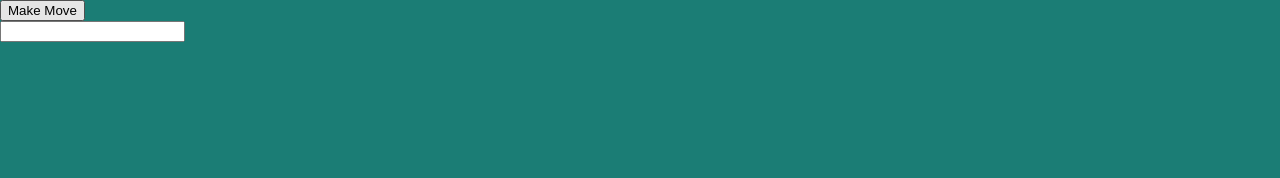
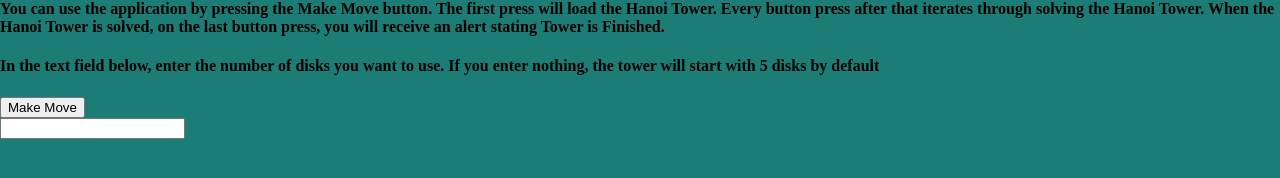
Before and after one commit to CoreyWhite22/Hanoi-Tower, a plain HTML site: page index.html in a window 1280 px wide. Drawn offline with Linux system fonts and the light colour scheme.

Commit message:
Update index.html

```diff
--- a/index.html
+++ b/index.html
@@ -4,6 +4,10 @@
   </head>
 
   <body>
+
+    <h4> You can use the application by pressing the Make Move button. The first press will load the Hanoi Tower. Every button press after that iterates through solving the Hanoi Tower. When the Hanoi Tower is solved, on the last button press, you will receive an alert stating Tower is Finished.</h4>
+  <h4> In the text field below, enter the number of disks you want to use. If you enter nothing, the tower will start with 5 disks by default </h4>
+
     <button onclick="makeMove()" id="makemove" width="40">Make Move</button>
 
     <div>
```
